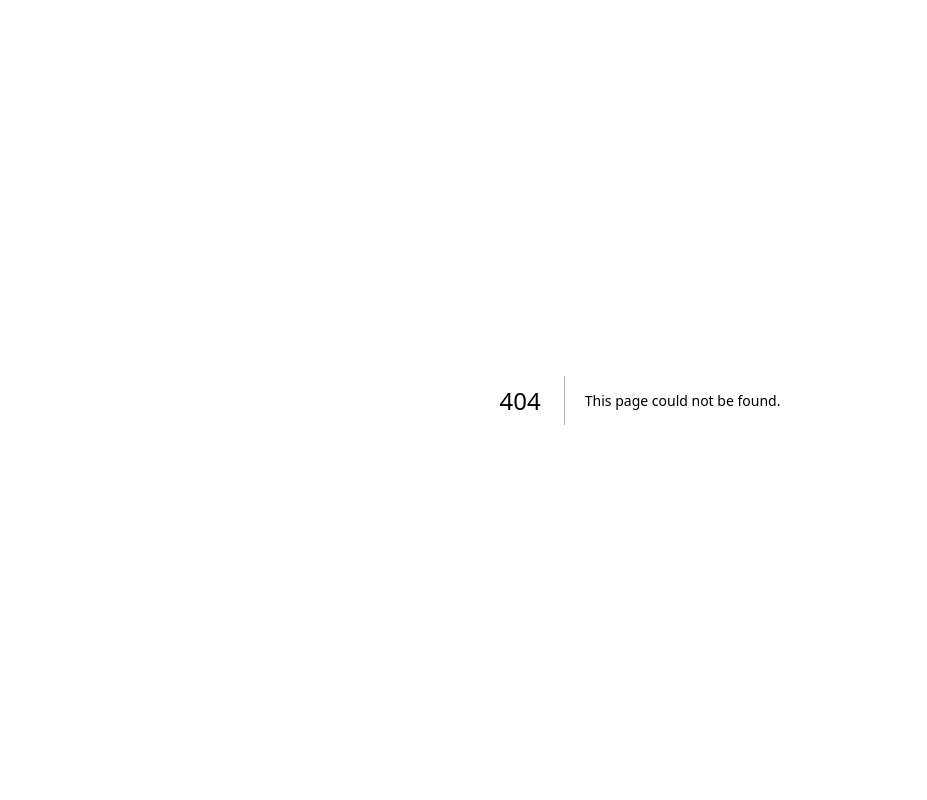
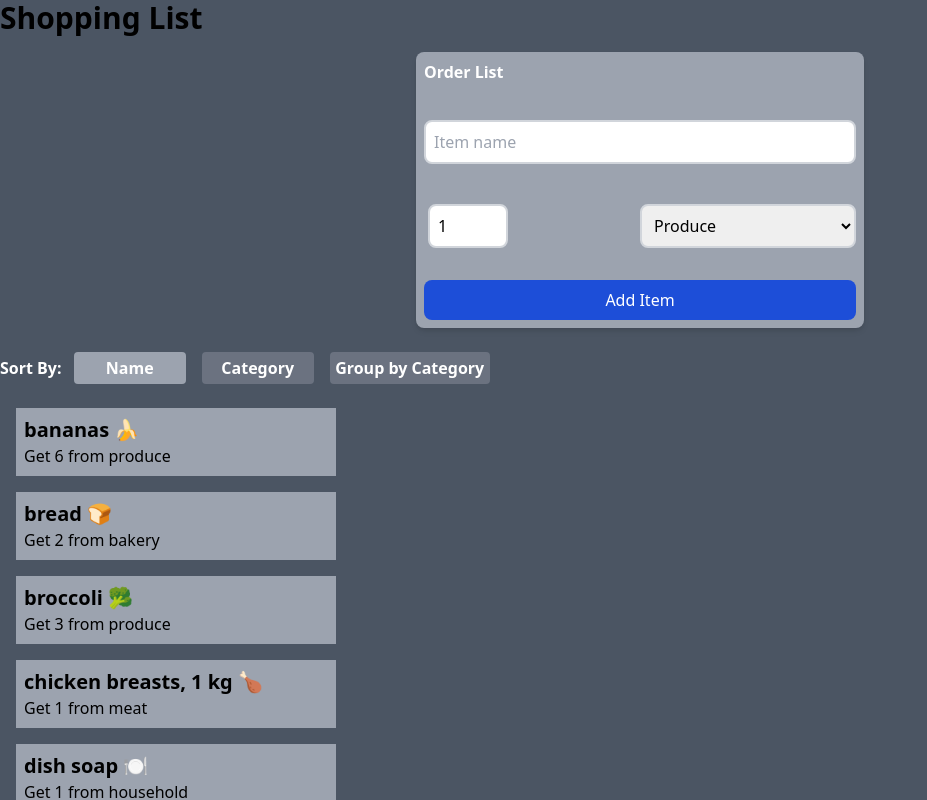
Before and after one commit to DarrelNugget/cprg306-assignments, a Next.js app: page /week-6 in a window 1280 px wide. Before the commit this address had no page. Shown: the top 800 px of the page, without its empty margins (0-927 px from the left). Built offline with nearby package versions, Linux system fonts and the light colour scheme.

Commit message:
week 6 done

```diff
--- /dev/null
+++ b/app/week-6/item-list.js
@@ -0,0 +1,88 @@
+"use client";
+import { useState } from "react";
+import Item from "./item";
+
+export default function ItemList({ items }) {
+    const [sortBy, setSortBy] = useState("name");
+
+    const sortedItems = [...items].sort((a, b) => {
+        if (sortBy === "name") {
+            return a.name.localeCompare(b.name);
+        } else if (sortBy === "category") {
+            return a.category.localeCompare(b.category);
+        } else {
+            return 0;
+        }
+    });
+
+    const GroupSortItems = (items) => {
+        const groupedItems = items.reduce((acc, item) => {
+            (acc[item.category] = acc[item.category] || []).push(item);
+            return acc;
+        }, {});
+
+        Object.keys(groupedItems).forEach(category => {
+            groupedItems[category].sort((a, b) => a.name.localeCompare(b.name));
+        });
+
+        return groupedItems;
+    };
+
+    return (
+        <div >
+
+            <span className="font-bold text-white ">Sort By: </span>
+            <button
+                onClick={() => setSortBy("name")}
+                className={`p-1 m-2 w-28 font-bold text-white rounded hover:bg-gray-400 ${sortBy === "name" ? "bg-gray-400" : "bg-gray-500"}`}
+            > Name
+            </button>
+            <button
+                onClick={() => setSortBy("category")}
+                className={`p-1 m-2 w-28 font-bold text-white rounded hover:bg-gray-400  ${sortBy === "category" ? "bg-gray-400" : "bg-gray-500" }`}
+            > Category
+            </button>
+            <button
+                onClick={() => setSortBy("groupCategory")}
+                className={`p-1 m-2 w-40 font-bold text-white rounded hover:bg-gray-400 ${sortBy === "groupCategory" ? "bg-gray-400" : "bg-gray-500"}`}
+            > Group by Category
+            </button>
+
+
+            {
+                sortBy === "groupCategory" ? (
+                    Object.entries(GroupSortItems(sortedItems))
+                        .sort(([a], [b]) => a.localeCompare(b))
+                        .map(([category, items]) => (
+                        <div key={category} className="mb-4">
+                            <h2 className="font-bold text-lg capitalize mb-2">{category}</h2>
+                            <ul>
+                                {items.map((item) => (
+                                    <li key={item.id} className="mb-2">
+                                        <Item
+                                            name={item.name}
+                                            quantity={item.quantity}
+                                            category={item.category}
+                                        />
+                                    </li>
+                                ))}
+                            </ul>
+                        </div>
+                    ))
+                ) : (
+                    <ul>
+                        {sortedItems.map((item) => (
+                            <li key={item.id} className="mb-2">
+                                <Item
+                                    name={item.name}
+                                    quantity={item.quantity}
+                                    category={item.category}
+                                />
+                            </li>
+                        ))}
+                    </ul>
+                )
+            }
+        </div>
+    );
+}
--- /dev/null
+++ b/app/week-6/item.js
@@ -0,0 +1,8 @@
+export default function Item({name, quantity, category}) {
+    return(
+        <div className="border-gray-500 bg-gray-400 w-full max-w-xs m-4 p-2">
+            <h2 className="font-bold text-xl">{name}</h2>
+            <p>Get {quantity} from {category}</p>
+        </div>
+    );
+}
--- /dev/null
+++ b/app/week-6/items.json
@@ -0,0 +1,74 @@
+[
+    {
+      "id": "1h2GJKH12gkHG31h1H",
+      "name": "milk, 4 L 🥛",
+      "quantity": 1,
+      "category": "dairy"
+    },
+    {
+      "id": "2KJH3k2j3H1k2J3K1H",
+      "name": "bread 🍞",
+      "quantity": 2,
+      "category": "bakery"
+    },
+    {
+      "id": "3h2KJH3k2j3H1k2J3",
+      "name": "eggs, dozen 🥚",
+      "quantity": 2,
+      "category": "dairy"
+    },
+    {
+      "id": "4k2J3K1H2GJKH12gk",
+      "name": "bananas 🍌",
+      "quantity": 6,
+      "category": "produce"
+    },
+    {
+      "id": "5H1h1H2KJH3k2j3H",
+      "name": "broccoli 🥦",
+      "quantity": 3,
+      "category": "produce"
+    },
+    {
+      "id": "6H1k2J3K1H2GJKH1",
+      "name": "chicken breasts, 1 kg 🍗",
+      "quantity": 1,
+      "category": "meat"
+    },
+    {
+      "id": "7gkHG31h1H2KJH3k",
+      "name": "pasta sauce 🍝",
+      "quantity": 3,
+      "category": "canned goods"
+    },
+    {
+      "id": "8j3H1k2J3K1H2GJK",
+      "name": "spaghetti, 454 g 🍝",
+      "quantity": 2,
+      "category": "dry goods"
+    },
+    {
+      "id": "9H12gkHG31h1H2KJ",
+      "name": "toilet paper, 12 pack 🧻",
+      "quantity": 1,
+      "category": "household"
+    },
+    {
+      "id": "10H3k2j3H1k2J3K1",
+      "name": "paper towels, 6 pack",
+      "quantity": 1,
+      "category": "household"
+    },
+    {
+      "id": "11k2J3K1H2GJKH12",
+      "name": "dish soap 🍽️",
+      "quantity": 1,
+      "category": "household"
+    },
+    {
+      "id": "12GJKH12gkHG31h1",
+      "name": "hand soap 🧼",
+      "quantity": 4,
+      "category": "household"
+    }
+  ]
--- /dev/null
+++ b/app/week-6/new-item.js
@@ -0,0 +1,76 @@
+"use client";
+import { useState } from "react";
+
+export default function NewItem({ onAddItem }) {
+    const [name, setName] = useState("");
+    const [quantity, setQuantity] = useState(1);
+    const [category, setCategory] = useState("produce");
+
+    const handleSubmit = (event) => {
+        event.preventDefault();
+
+        const item = {
+            name, quantity, category
+        };
+        onAddItem(item);
+
+        setName("");
+        setQuantity(1);
+        setCategory("produce");
+    };
+
+    const handleNameChange = (event) => {
+        setName(event.target.value);
+    };
+
+    const handleQuantityChange = (event) => {
+        setQuantity(event.target.value);
+    };
+
+    const handleCategoryChange = (event) => {
+        setCategory(event.target.value);
+    };
+
+    return (
+        <main className="flex justify-center items-center w-full">
+            <div class="w-full max-w-md bg-gray-400 p-2 m-4 rounded-lg shadow-md">
+                <h1 className="text-2x1 text-white font-bold mb-8"> Order List</h1>
+                <form onSubmit={handleSubmit}>
+                    <label className="block mb-10">
+                        <input
+                        required onChange={handleNameChange} value={name}
+                        type="text" placeholder="Item name" class="w-full mt-1 border-2 border-gray-300 p-2 rounded-lg font-sans text-black">
+                        </input>
+                    </label>
+                    <label className="flex justify-between block mb-4">
+                        <input type="number" min="1" max="99"
+                        required onChange={handleQuantityChange} value={quantity}
+                        className="w-20 ml-1 border-2 border-gray-300 p-2 rounded-lg font-sans text-black">
+                        </input>
+                        <select type="text"
+                        required onChange={handleCategoryChange} value={category}
+                        className="w-1/2 ml-10  border-2 border-gray-300 p-2 rounded-lg font-sans text-black">
+                        <option value="" disabled selected>Category</option>
+                        <option value="Produce">Produce</option>
+                        <option value="Dairy">Dairy</option>
+                        <option value="Bakery">Bakery</option>
+                        <option value="Meat">Meat</option>
+                        <option value="Frozen Foods">Frozen Foods</option>
+                        <option value="Canned Goods">Canned Goods</option>
+                        <option value="Dry Goods">Dry Goods</option>
+                        <option value="Beverages">Beverages</option>
+                        <option value="Snacks">Snacks</option>
+                        <option value="Household">Household</option>
+                        <option value="Other">Other</option>
+                        </select>
+                    </label>
+                    <button type="submit" className="w-full mt-4 py-2 px-4 bg-blue-700 hover:bg-blue-500 text-white rounded-lg">Add Item</button>
+                </form>
+                <label>
+
+                   </label>
+            </div>
+
+        </main>
+    );
+}
--- /dev/null
+++ b/app/week-6/page.js
@@ -0,0 +1,30 @@
+"use client";
+
+import React, { useState } from "react";
+import ItemList from "./item-list";
+import NewItem from "./new-item";
+import itemsData from "./items.json";
+
+export default function Week3() {
+    let itemsArray = itemsData.map(
+        (item) => ({ ...item })
+    );
+
+    const [items, setItems] = useState(itemsArray);
+
+    const handleAddItem = (NewItem) => {
+        setItems([...items, NewItem]);
+    };
+
+    return (
+
+        <main>
+            <body className="h-screen bg-gradient-to-b bg-gray-600"></body>
+            <h1 className="font-bold text-3xl">
+                Shopping List
+            </h1>
+            <NewItem onAddItem={handleAddItem} />
+            <ItemList items={items} />
+        </main>
+    );
+}
```
